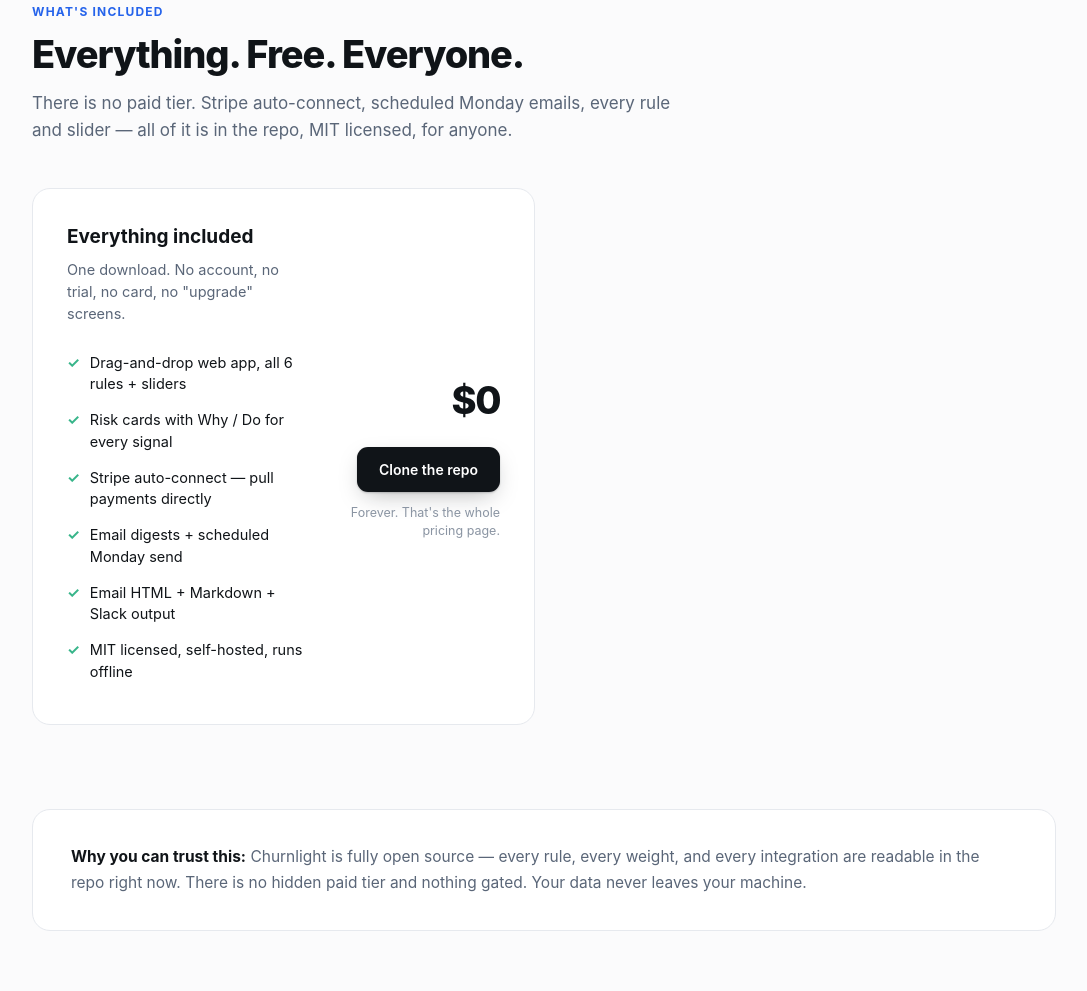
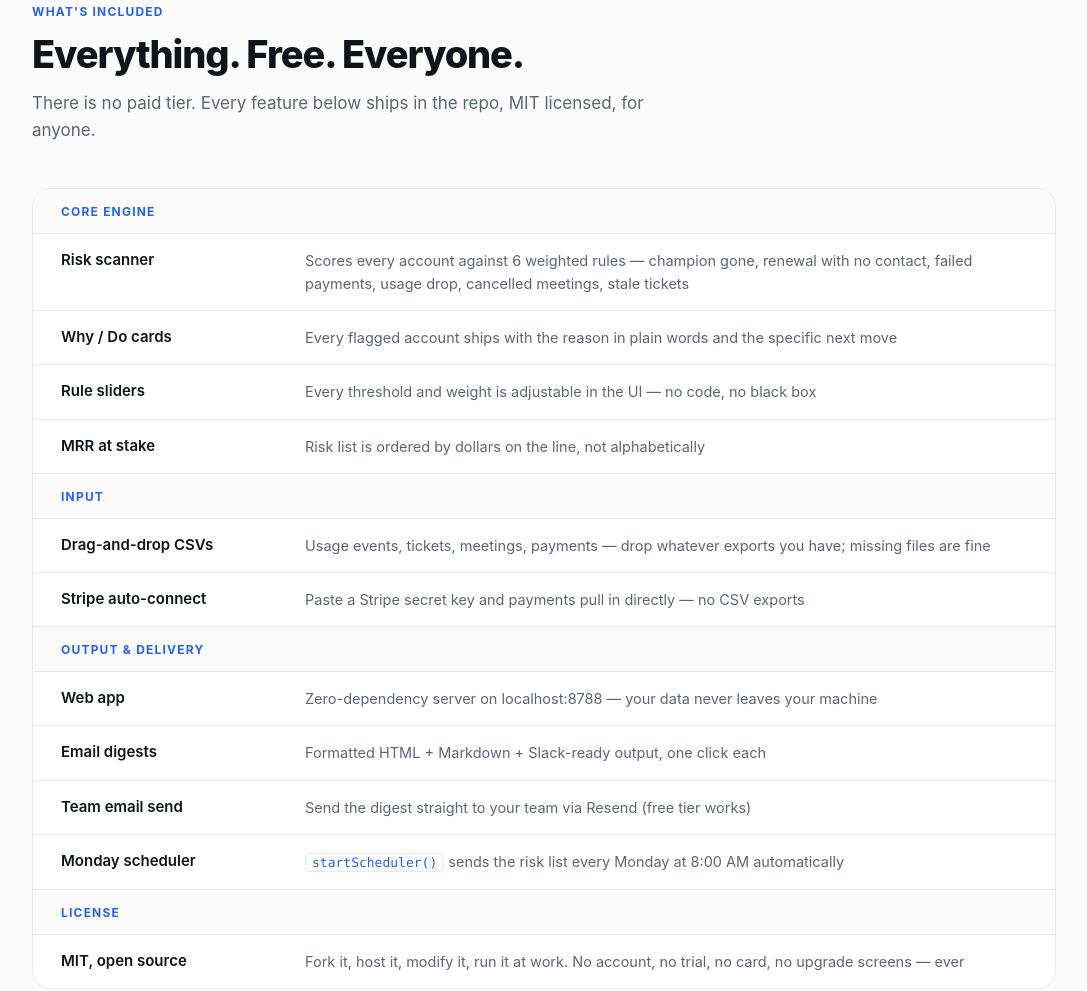
Before and after one commit to Yayihie/churnlight, a website: page site/index.html in a window 1280 px wide. Shown: the part 2407-3398 px from the top of the page, without its empty margins (96-1183 px from the left). Drawn offline with Linux system fonts and the light colour scheme; no server answers.

Commit message:
Landing: What's included becomes a grouped feature breakdown table

```diff
--- a/site/index.html
+++ b/site/index.html
@@ -124,22 +124,15 @@
   .rule-head { display:grid; grid-template-columns:200px 1fr 64px; gap:20px; padding:0 6px 12px; font-size:12px; letter-spacing:.08em; text-transform:uppercase; color:#5c6875; font-weight:600; }
   .rule-head :last-child { text-align:right; }
 
-  /* pricing */
-  .tiers { display:grid; grid-template-columns:repeat(2,minmax(0,1fr)); gap:18px; }
-  .tier { border:1px solid var(--line); border-radius:18px; background:var(--card); padding:34px; display:grid; grid-template-columns:1fr auto; gap:26px; transition:transform .2s, box-shadow .2s; }
-  .tier:hover { transform:translateY(-4px); box-shadow:0 20px 44px -20px rgba(16,20,24,.25); }
-  .tier.pro { border-color:var(--ink); box-shadow:0 12px 40px -16px rgba(16,20,24,.28); }
-  .tier-name { font-size:19px; font-weight:700; display:flex; align-items:center; gap:10px; flex-wrap:wrap; }
-  .tier-tag { font-size:11px; font-weight:700; letter-spacing:.06em; text-transform:uppercase; color:var(--accent-deep); background:rgba(58,142,252,.1); padding:4px 10px; border-radius:99px; }
-  .tier-desc { font-size:14.5px; color:var(--muted); margin-top:8px; max-width:320px; }
-  .tier ul { list-style:none; margin:20px 0 0; padding:0; }
-  .tier li { font-size:14.5px; padding:7px 0; color:var(--ink); display:flex; gap:10px; }
-  .tier li::before { content:"✓"; color:var(--green); font-weight:700; }
-  .tier-side { display:flex; flex-direction:column; justify-content:center; align-items:flex-end; text-align:right; min-width:150px; }
-  .tier-price { font-size:38px; font-weight:800; letter-spacing:-1.5px; }
-  .tier-price small { font-size:15px; font-weight:500; color:var(--muted); letter-spacing:0; }
-  .tier .btn { margin-top:18px; padding:12px 22px; font-size:14px; }
-  .tier-note { font-size:12.5px; color:var(--muted-2); margin-top:12px; max-width:170px; }
+  /* feature breakdown table */
+  .feat-table { border:1px solid var(--line); border-radius:18px; background:var(--card); overflow:hidden; }
+  .feat-group { padding:14px 28px 12px; font-size:12px; font-weight:700; letter-spacing:.1em; text-transform:uppercase; color:var(--accent-deep); background:var(--paper); border-bottom:1px solid var(--line); }
+  .feat-row { display:grid; grid-template-columns:220px 1fr; gap:24px; padding:15px 28px; border-bottom:1px solid var(--line); transition:background .15s; }
+  .feat-row:last-child { border-bottom:0; }
+  .feat-row:hover { background:var(--paper); }
+  .feat-name { font-weight:600; font-size:15px; color:var(--ink); }
+  .feat-what { font-size:14.5px; color:var(--muted); line-height:1.6; }
+  .feat-what code { font-family:ui-monospace,Menlo,monospace; font-size:13px; background:var(--paper); border:1px solid var(--line); border-radius:5px; padding:1px 6px; color:var(--accent-deep); }
 
   /* honesty band */
   .honesty { background:var(--card); border:1px solid var(--line); border-radius:18px; padding:34px 38px; font-size:15.5px; color:var(--muted); line-height:1.7; }
@@ -169,8 +162,8 @@
     .rule-row, .rule-head { grid-template-columns:1fr auto; }
     .rule-what { grid-column:1 / -1; }
     .rules-panel { padding:24px 18px; }
-    .tier { grid-template-columns:1fr; }
-    .tier-side { align-items:flex-start; text-align:left; }
+    .feat-row { grid-template-columns:1fr; gap:4px; padding:14px 18px; }
+    .feat-group { padding:12px 18px 10px; }
     .nav-links a:not(.nav-cta) { display:none; }
     .demo-body { font-size:12px; }
     .demo-line { white-space:normal; }
@@ -272,28 +265,24 @@
     <div class="sec-head">
       <div class="kicker">What's included</div>
       <h2>Everything. Free. Everyone.</h2>
-      <p class="sec-sub">There is no paid tier. Stripe auto-connect, scheduled Monday emails, every rule and slider — all of it is in the repo, MIT licensed, for anyone.</p>
+      <p class="sec-sub">There is no paid tier. Every feature below ships in the repo, MIT licensed, for anyone.</p>
     </div>
-    <div class="tiers">
-      <div class="tier">
-        <div>
-          <div class="tier-name">Everything included</div>
-          <p class="tier-desc">One download. No account, no trial, no card, no "upgrade" screens.</p>
-          <ul>
-            <li>Drag-and-drop web app, all 6 rules + sliders</li>
-            <li>Risk cards with Why / Do for every signal</li>
-            <li>Stripe auto-connect — pull payments directly</li>
-            <li>Email digests + scheduled Monday send</li>
-            <li>Email HTML + Markdown + Slack output</li>
-            <li>MIT licensed, self-hosted, runs offline</li>
-          </ul>
-        </div>
-        <div class="tier-side">
-          <div class="tier-price">$0</div>
-          <a class="btn btn-dark" href="https://github.com/Yayihie/churnlight">Clone the repo</a>
-          <p class="tier-note">Forever. That's the whole pricing page.</p>
-        </div>
-      </div>
+    <div class="feat-table">
+      <div class="feat-group">Core engine</div>
+      <div class="feat-row"><span class="feat-name">Risk scanner</span><span class="feat-what">Scores every account against 6 weighted rules — champion gone, renewal with no contact, failed payments, usage drop, cancelled meetings, stale tickets</span></div>
+      <div class="feat-row"><span class="feat-name">Why / Do cards</span><span class="feat-what">Every flagged account ships with the reason in plain words and the specific next move</span></div>
+      <div class="feat-row"><span class="feat-name">Rule sliders</span><span class="feat-what">Every threshold and weight is adjustable in the UI — no code, no black box</span></div>
+      <div class="feat-row"><span class="feat-name">MRR at stake</span><span class="feat-what">Risk list is ordered by dollars on the line, not alphabetically</span></div>
+      <div class="feat-group">Input</div>
+      <div class="feat-row"><span class="feat-name">Drag-and-drop CSVs</span><span class="feat-what">Usage events, tickets, meetings, payments — drop whatever exports you have; missing files are fine</span></div>
+      <div class="feat-row"><span class="feat-name">Stripe auto-connect</span><span class="feat-what">Paste a Stripe secret key and payments pull in directly — no CSV exports</span></div>
+      <div class="feat-group">Output &amp; delivery</div>
+      <div class="feat-row"><span class="feat-name">Web app</span><span class="feat-what">Zero-dependency server on localhost:8788 — your data never leaves your machine</span></div>
+      <div class="feat-row"><span class="feat-name">Email digests</span><span class="feat-what">Formatted HTML + Markdown + Slack-ready output, one click each</span></div>
+      <div class="feat-row"><span class="feat-name">Team email send</span><span class="feat-what">Send the digest straight to your team via Resend (free tier works)</span></div>
+      <div class="feat-row"><span class="feat-name">Monday scheduler</span><span class="feat-what"><code>startScheduler()</code> sends the risk list every Monday at 8:00 AM automatically</span></div>
+      <div class="feat-group">License</div>
+      <div class="feat-row"><span class="feat-name">MIT, open source</span><span class="feat-what">Fork it, host it, modify it, run it at work. No account, no trial, no card, no upgrade screens — ever</span></div>
     </div>
   </section>
 
```
Also changed, not shown: site/public/index.html (+28 -39 lines).
